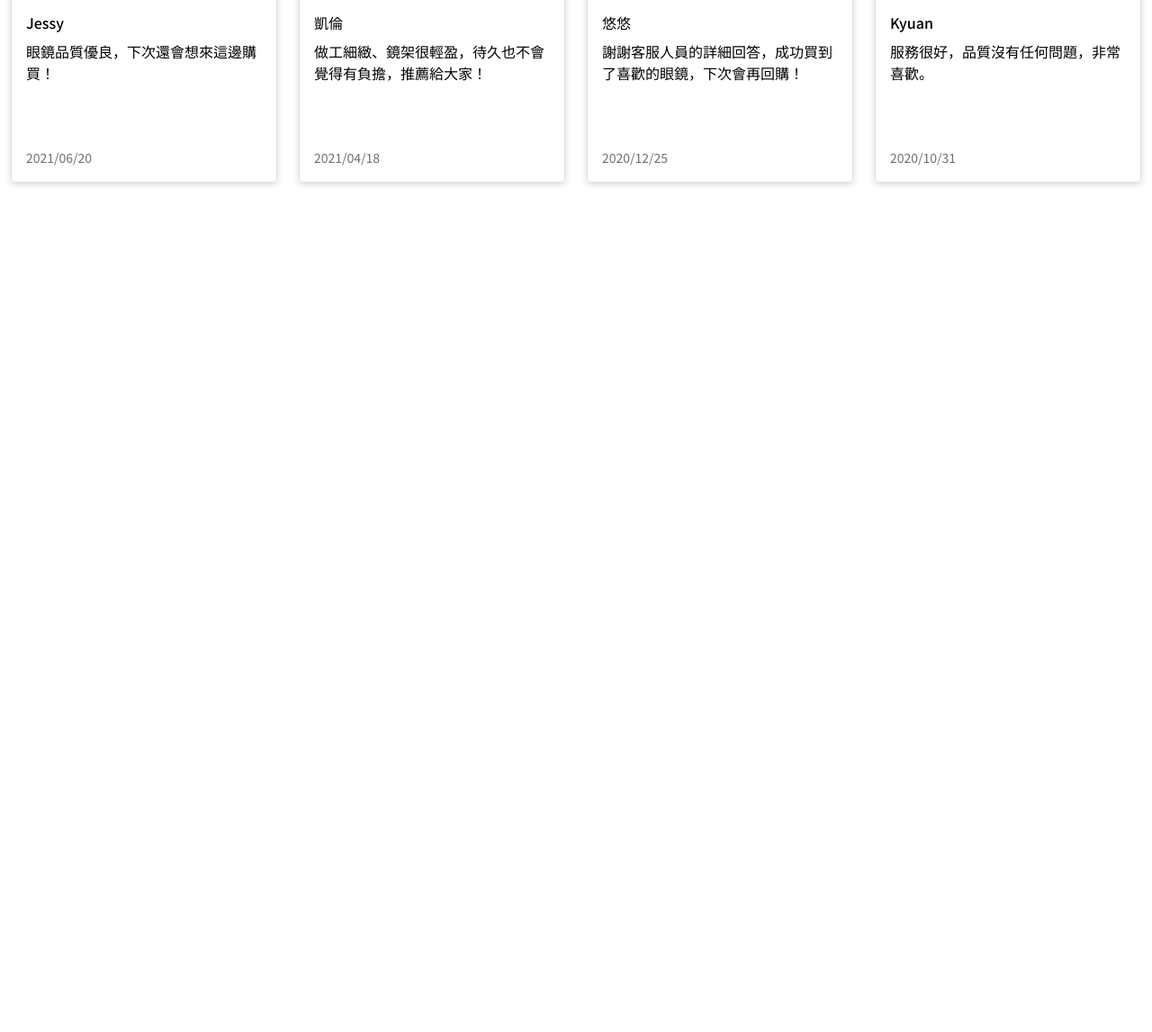
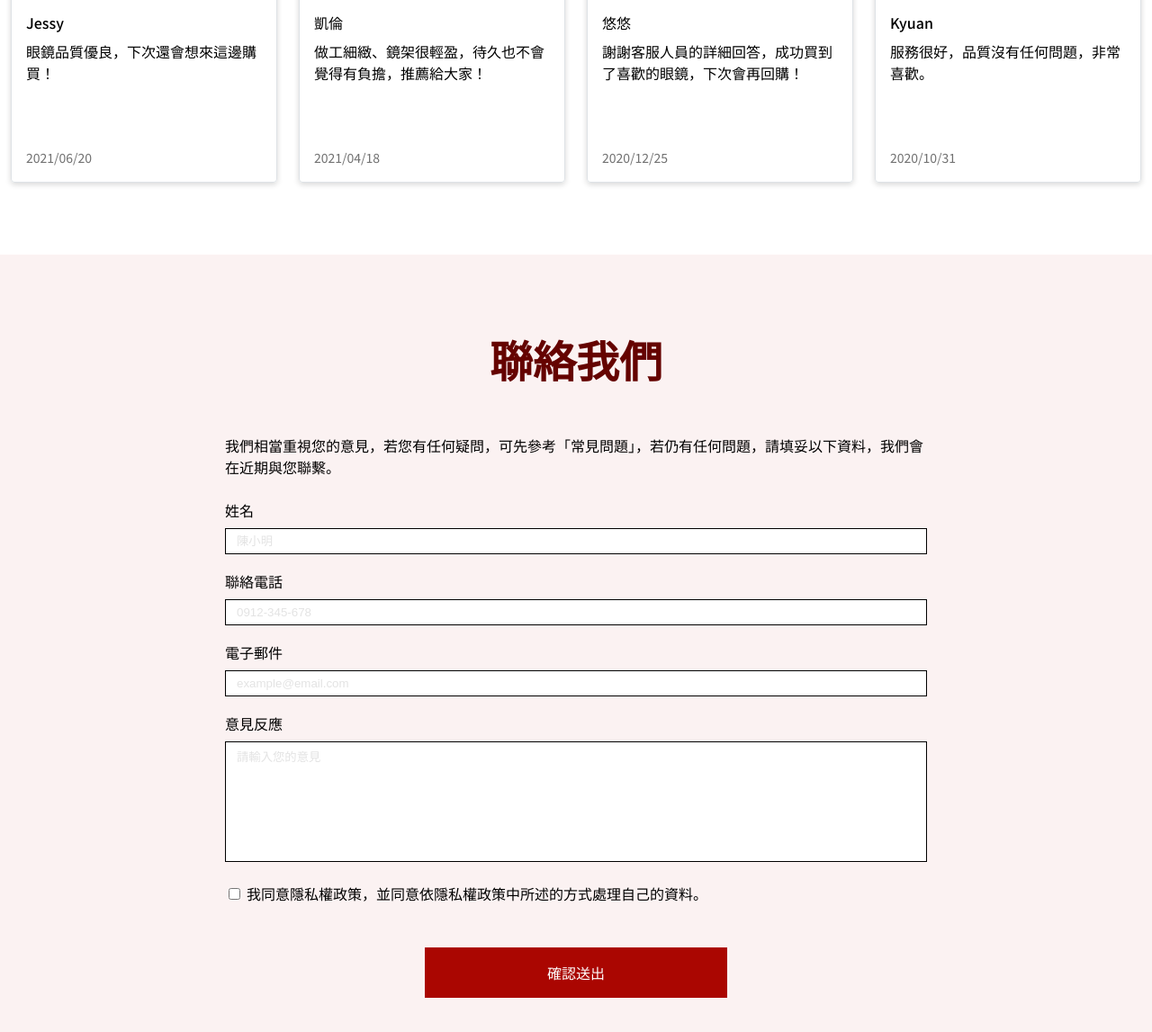
Before and after one commit to annnnangan/hex-week04-vite-hw, a website built with Vite: page pages/index.html in a window 1280 px wide. Shown: the part 3754-4901 px from the top of the page at 90% size. Before the commit the page ends 4037 px from the top, so only its background shows below. Built offline with nearby package versions, Linux system fonts and the light colour scheme.

Commit message:
Complete homepage form

```diff
--- a/assets/scss/pages/_index.scss
+++ b/assets/scss/pages/_index.scss
@@ -234,3 +234,84 @@
     }
   }
 }
+
+.contact-us-form {
+  padding-top: 80px;
+  padding-bottom: 80px;
+
+  .form-container {
+    max-width: 804px;
+    margin: 0 auto;
+    padding-left: 12px;
+    padding-right: 12px;
+
+    @include tablet {
+      max-width: 600px;
+    }
+
+    @include mobile {
+      max-width: 372px;
+    }
+  }
+
+  .section-title {
+    padding-bottom: 48px;
+  }
+
+  .description {
+    padding-bottom: 24px;
+  }
+
+  .input {
+    padding-bottom: 18px;
+
+    label:not([for="tnc"]) {
+      display: block;
+      padding-bottom: 8px;
+    }
+
+    input:not([type="checkbox"], [type="submit"]),
+    textarea {
+      width: 100%;
+      padding: 6px 0px 6px 12px;
+      border: 1px solid #000000;
+
+      &::placeholder {
+        opacity: 0.2;
+      }
+    }
+
+    textarea {
+      resize: none;
+    }
+  }
+
+  .tnc {
+    padding-bottom: 48px;
+    display: flex;
+    gap: 4px;
+    align-items: center;
+
+    @include mobile {
+      align-items: flex-start;
+    }
+
+    input[for="checkbox"] {
+      display: inline-block;
+    }
+  }
+
+  input[type="submit"] {
+    display: block;
+    margin: 0 auto;
+    @include btn(16px, 136px, $primary-color, $white-font-color, 16px);
+
+    &:hover {
+      @include btnHover;
+    }
+
+    @include mobile {
+      width: 100%;
+    }
+  }
+}
--- a/pages/index.html
+++ b/pages/index.html
@@ -201,6 +201,62 @@
       </div>
     </div>
 
+    <div class="contact-us-form bg-secondary">
+      <div class="form-container">
+        <h4 class="section-title">聯絡我們</h4>
+        <p class="description">
+          我們相當重視您的意見，若您有任何疑問，可先參考「常見問題」，若仍有任何問題，請填妥以下資料，我們會在近期與您聯繫。
+        </p>
+
+        <form>
+          <div class="input">
+            <label for="name">姓名</label>
+            <input type="text" id="name" name="name" placeholder="陳小明" />
+          </div>
+
+          <div class="input">
+            <label for="phone">聯絡電話</label>
+            <input
+              type="tel"
+              id="phone"
+              name="phone"
+              placeholder="0912-345-678"
+            />
+          </div>
+
+          <div class="input">
+            <label for="email">電子郵件</label>
+            <input
+              type="email"
+              id="email"
+              name="email"
+              placeholder="example@email.com"
+            />
+          </div>
+
+          <div class="input">
+            <label for="feedback">意見反應</label>
+            <textarea
+              name="feedback"
+              id="feedback"
+              cols="60"
+              rows="8"
+              placeholder="請輸入您的意見"
+            ></textarea>
+          </div>
+
+          <div class="tnc">
+            <input type="checkbox" id="tnc" name="tnc" value="tnc-true" />
+            <label for="tnc">
+              我同意隱私權政策，並同意依隱私權政策中所述的方式處理自己的資料。</label
+            >
+          </div>
+
+          <input type="submit" value="確認送出" />
+        </form>
+      </div>
+    </div>
+
     <%- include('./layout/footer'); -%>
 
     <script type="module" src="../main.js"></script>
```
